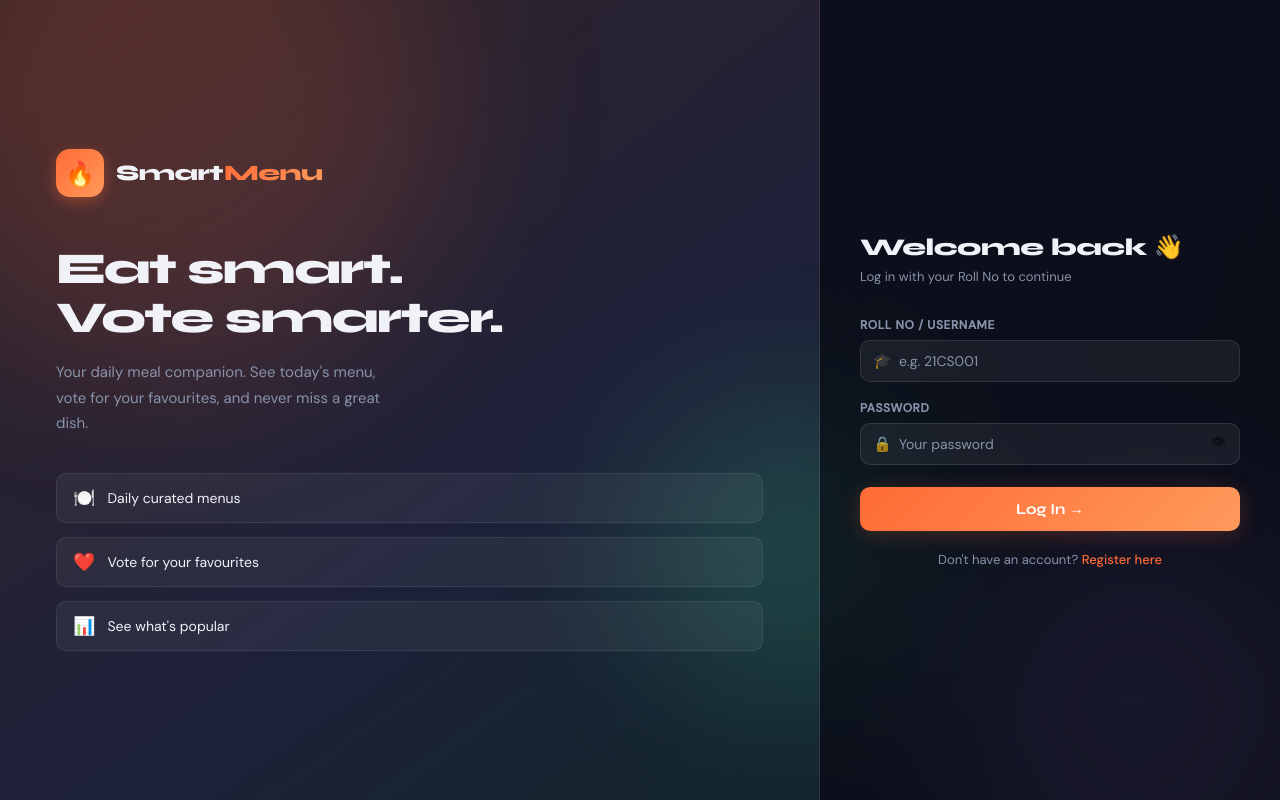
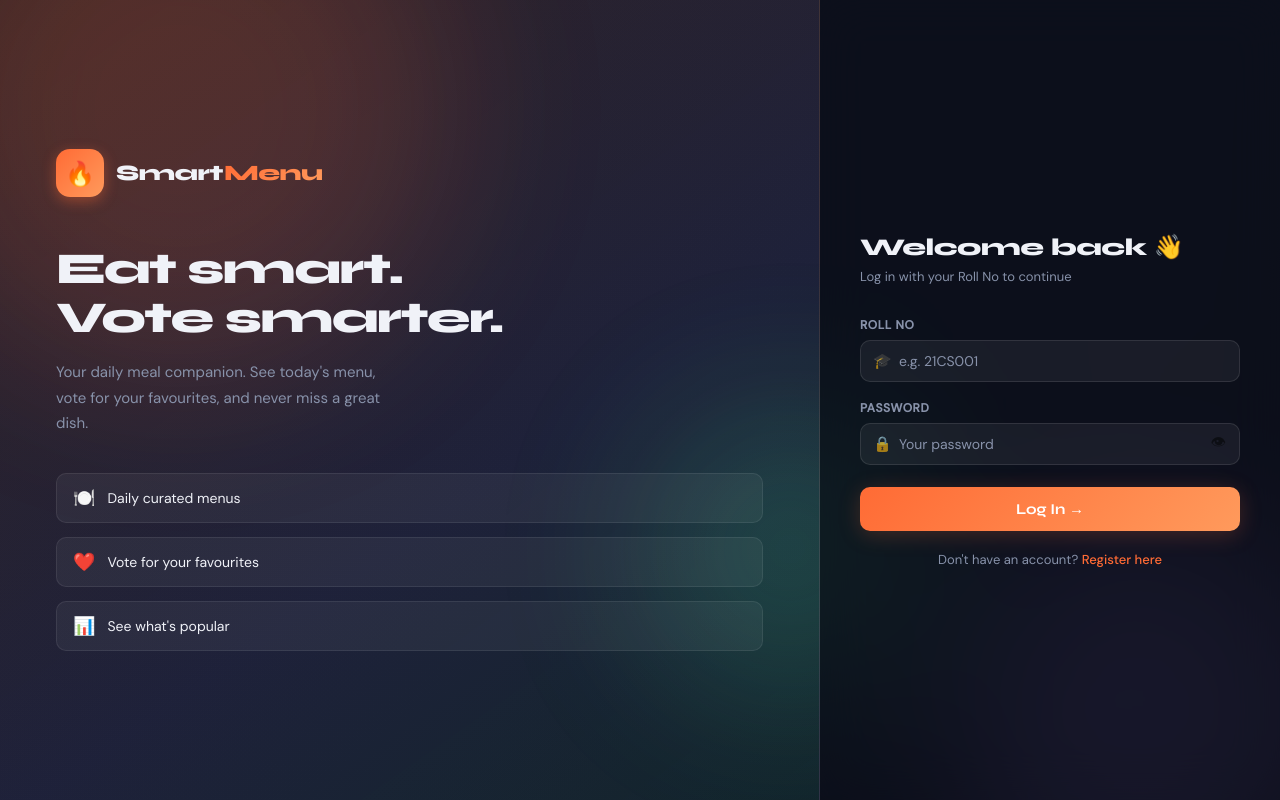
Before and after one commit to TharunJV/Smart-Menu, a Flask app: page /login in a window 1280 px wide. Run offline with Flask 3, Linux system fonts and the light colour scheme.

Commit message:
Update login.html

```diff
--- a/templates/login.html
+++ b/templates/login.html
@@ -59,7 +59,7 @@
         <input type="hidden" name="next" value="{{ next }}"/>
 
         <div class="form-field">
-          <label>Roll No / Username</label>
+          <label>Roll No</label>
           <div class="input-wrap">
             <span class="input-icon">🎓</span>
             <input type="text" name="roll_no" placeholder="e.g. 21CS001"
```
